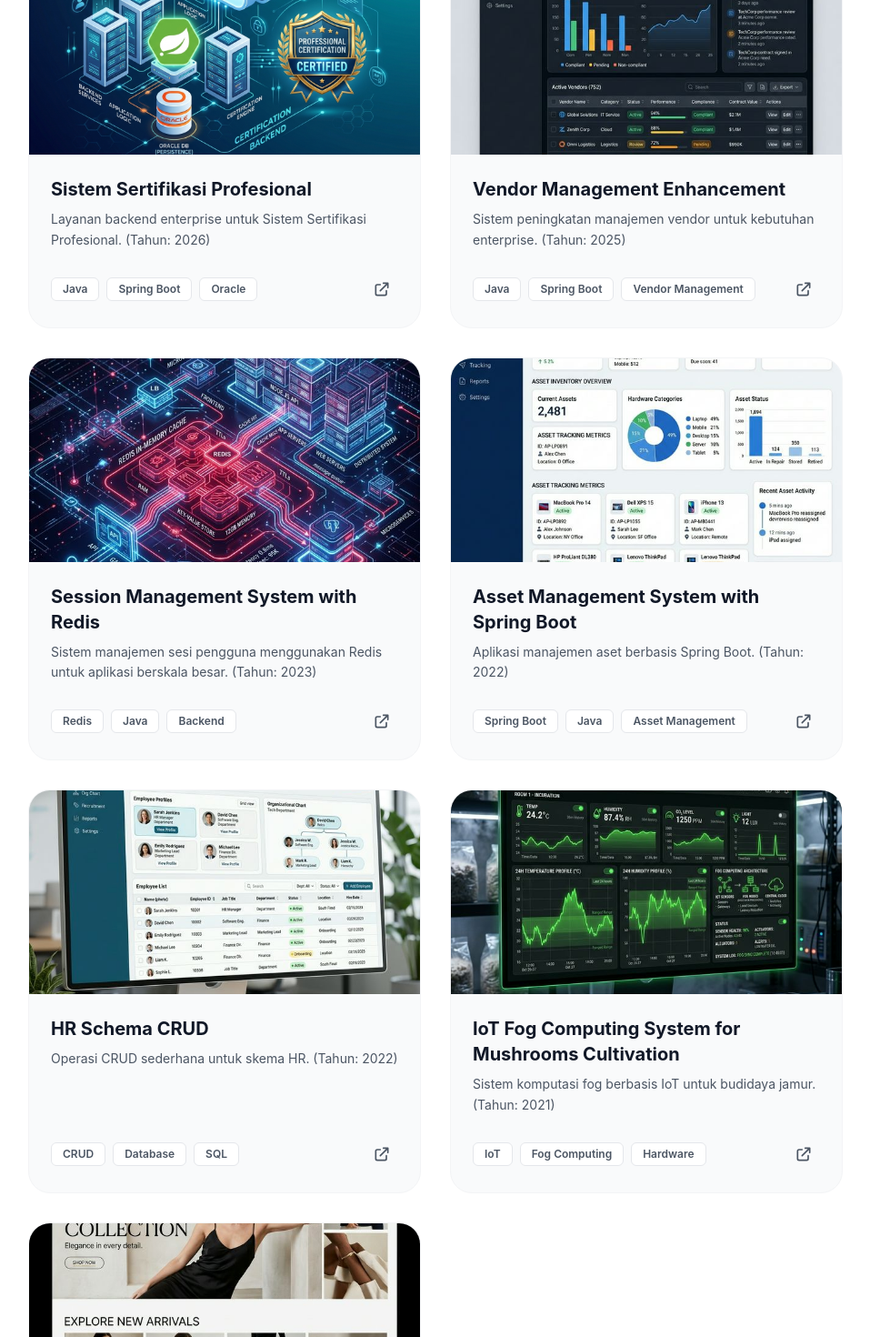
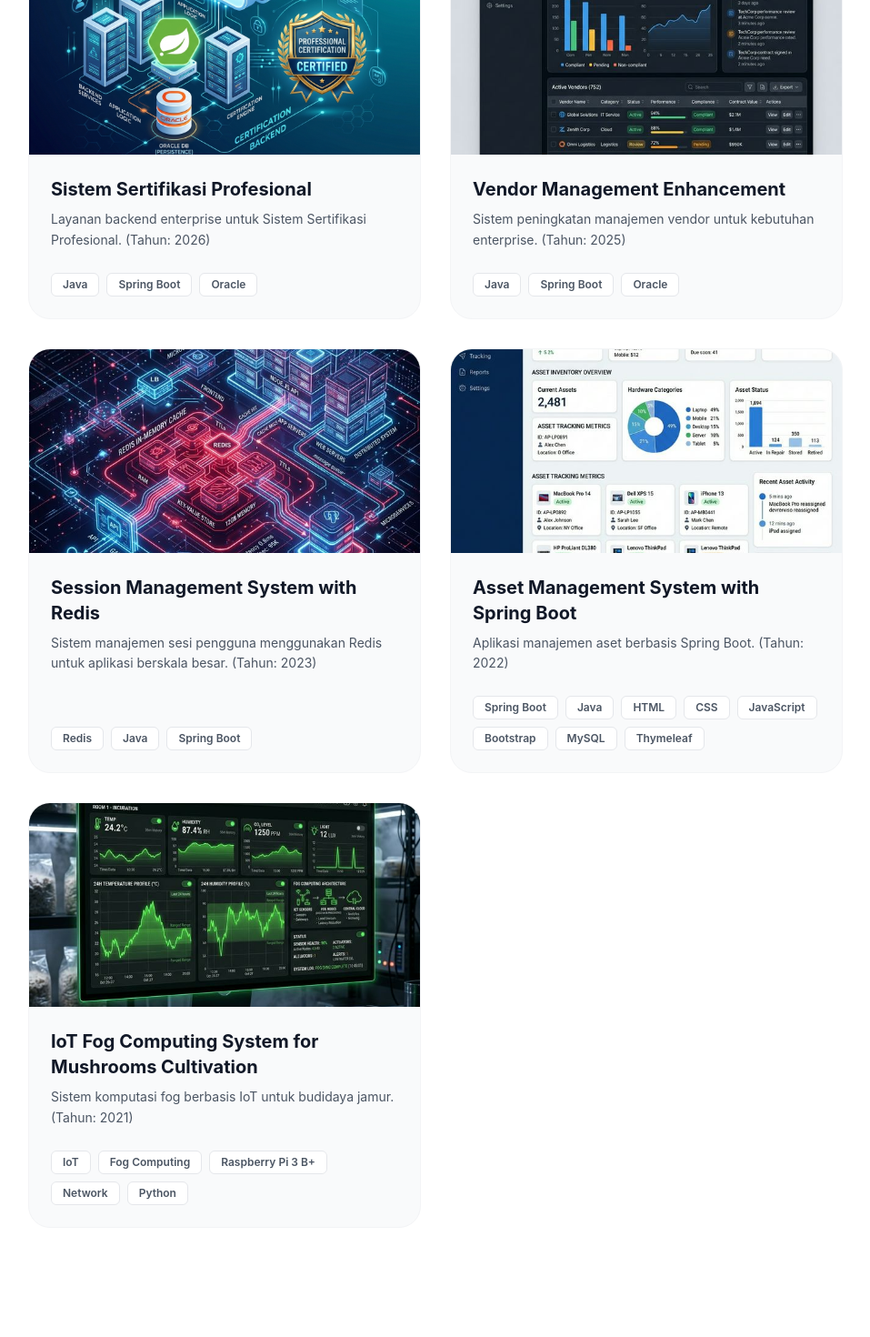
Before and after one commit to bintangmada/bintangmada.github.io, a React (Vite) app: page / in a window 1280 px wide. Shown: the part 864-2334 px from the top of the page at 91% size, without its empty margins (161-1118 px from the left). Built offline with nearby package versions, Linux system fonts and the light colour scheme.

Commit message:
Update portfolio projects tags and hide specific projects

```diff
--- a/src/components/About.jsx
+++ b/src/components/About.jsx
@@ -1,7 +1,7 @@
 import GithubActivity from './GithubActivity';
 
 const About = ({ data }) => {
-    const { about, ui, personal } = data;
+    const { about, ui, personal, projects } = data;
 
     return (
         <section id="about" className="flex flex-col gap-16">
@@ -43,7 +43,7 @@ const About = ({ data }) => {
 
                 <div className="bg-card-light dark:bg-card-dark rounded-2xl p-6 flex flex-col items-center justify-center text-center border border-border-light dark:border-border-dark">
                     <svg className="w-8 h-8 text-accent-light dark:text-accent-dark-text mb-3" fill="none" stroke="currentColor" viewBox="0 0 24 24"><path strokeLinecap="round" strokeLinejoin="round" strokeWidth="1.5" d="M20 7l-8-4-8 4m16 0l-8 4m8-4v10l-8 4m0-10L4 7m8 4v10M4 7v10l8 4"></path></svg>
-                    <span className="text-2xl font-bold text-text-main-light dark:text-text-main-dark mb-1">3</span>
+                    <span className="text-2xl font-bold text-text-main-light dark:text-text-main-dark mb-1">{projects?.filter(p => !p.hidden).length || 0}</span>
                     <span className="text-xs text-text-muted-light dark:text-text-muted-dark uppercase tracking-wider font-semibold">Projects</span>
                 </div>
 
--- a/src/components/Projects.jsx
+++ b/src/components/Projects.jsx
@@ -15,7 +15,7 @@ const Projects = ({ data }) => {
       </div>
 
       <div className="grid grid-cols-1 md:grid-cols-2 gap-8 mt-4">
-        {projects.map((project, index) => (
+        {projects.filter(p => !p.hidden).map((project, index) => (
           <div key={index} className="bg-card-light dark:bg-card-dark rounded-3xl overflow-hidden border border-border-light dark:border-border-dark flex flex-col hover:shadow-md transition-shadow">
 
             <div className="w-full h-48 md:h-56 bg-gray-200 dark:bg-gray-800">
@@ -42,9 +42,9 @@ const Projects = ({ data }) => {
                       </span>
                     ))}
                   </div>
-                  <a href={project.link} target="_blank" rel="noreferrer" className="text-text-muted-light dark:text-text-muted-dark hover:text-accent-light dark:hover:text-accent-dark-text transition-colors p-2">
+                  {/* <a href={project.link} target="_blank" rel="noreferrer" className="text-text-muted-light dark:text-text-muted-dark hover:text-accent-light dark:hover:text-accent-dark-text transition-colors p-2">
                     <svg className="w-5 h-5" fill="none" stroke="currentColor" viewBox="0 0 24 24"><path strokeLinecap="round" strokeLinejoin="round" strokeWidth="2" d="M10 6H6a2 2 0 00-2 2v10a2 2 0 002 2h10a2 2 0 002-2v-4M14 4h6m0 0v6m0-6L10 14"></path></svg>
-                  </a>
+                  </a> */}
               </div>
             </div>
 
--- a/src/data/portfolio.json
+++ b/src/data/portfolio.json
@@ -107,7 +107,9 @@
                     "Java",
                     "Spring Boot",
                     "Thymeleaf",
-                    "HTML/CSS/JS"
+                    "HTML",
+                    "CSS",
+                    "JavaScript"
                 ]
             },
             {
@@ -151,7 +153,7 @@
                 "tags": [
                     "Java",
                     "Spring Boot",
-                    "Vendor Management"
+                    "Oracle"
                 ],
                 "link": "#",
                 "image": "/images/projects/thumbnails/vendor-management.png"
@@ -162,7 +164,7 @@
                 "tags": [
                     "Redis",
                     "Java",
-                    "Backend"
+                    "Spring Boot"
                 ],
                 "link": "#",
                 "image": "/images/projects/thumbnails/session-management.png"
@@ -173,16 +175,22 @@
                 "tags": [
                     "Spring Boot",
                     "Java",
-                    "Asset Management"
+                    "HTML",
+                    "CSS",
+                    "JavaScript",
+                    "Bootstrap",
+                    "MySQL",
+                    "Thymeleaf"
                 ],
                 "link": "#",
                 "image": "/images/projects/thumbnails/asset-management.png"
             },
             {
                 "title": "HR Schema CRUD",
+                "hidden": true,
                 "description": "Operasi CRUD sederhana untuk skema HR. (Tahun: 2022)",
                 "tags": [
-                    "CRUD",
+                    "Oracle",
                     "Database",
                     "SQL"
                 ],
@@ -195,18 +203,23 @@
                 "tags": [
                     "IoT",
                     "Fog Computing",
-                    "Hardware"
+                    "Raspberry Pi 3 B+",
+                    "Network",
+                    "Python"
                 ],
                 "link": "#",
                 "image": "/images/projects/thumbnails/iot-mushrooms.png"
             },
             {
                 "title": "Clothing Store Landing Page & PWA",
+                "hidden": true,
                 "description": "Halaman landing untuk toko pakaian dengan fitur Progressive Web App (PWA). (Tahun: 2020)",
                 "tags": [
-                    "PWA",
-                    "Landing Page",
-                    "Frontend"
+                    "Progressive Web App",
+                    "HTML",
+                    "CSS",
+                    "JavaScript",
+                    "Bootstrap"
                 ],
                 "link": "#",
                 "image": "/images/projects/thumbnails/clothing-store.png"
@@ -400,7 +413,9 @@
                     "Java",
                     "Spring Boot",
                     "Thymeleaf",
-                    "HTML/CSS/JS"
+                    "HTML",
+                    "CSS",
+                    "JavaScript"
                 ]
             },
             {
@@ -444,7 +459,7 @@
                 "tags": [
                     "Java",
                     "Spring Boot",
-                    "Vendor Management"
+                    "Oracle"
                 ],
                 "link": "#",
                 "image": "/images/projects/thumbnails/vendor-management.png"
@@ -455,7 +470,7 @@
                 "tags": [
                     "Redis",
                     "Java",
-                    "Backend"
+                    "Spring Boot"
                 ],
                 "link": "#",
                 "image": "/images/projects/thumbnails/session-management.png"
@@ -466,16 +481,22 @@
                 "tags": [
                     "Spring Boot",
                     "Java",
-                    "Asset Management"
+                    "HTML",
+                    "CSS",
+                    "JavaScript",
+                    "Bootstrap",
+                    "MySQL",
+                    "Thymeleaf"
                 ],
                 "link": "#",
                 "image": "/images/projects/thumbnails/asset-management.png"
             },
             {
                 "title": "HR Schema CRUD",
+                "hidden": true,
                 "description": "Simple CRUD operations for HR schemas. (Year: 2022)",
                 "tags": [
-                    "CRUD",
+                    "Oracle",
                     "Database",
                     "SQL"
                 ],
@@ -488,18 +509,23 @@
                 "tags": [
                     "IoT",
                     "Fog Computing",
-                    "Hardware"
+                    "Raspberry Pi 3 B+",
+                    "Network",
+                    "Python"
                 ],
                 "link": "#",
                 "image": "/images/projects/thumbnails/iot-mushrooms.png"
             },
             {
                 "title": "Clothing Store Landing Page & PWA",
+                "hidden": true,
                 "description": "Landing page and Progressive Web App (PWA) for a clothing store. (Year: 2020)",
                 "tags": [
-                    "PWA",
-                    "Landing Page",
-                    "Frontend"
+                    "Progressive Web App",
+                    "HTML",
+                    "CSS",
+                    "JavaScript",
+                    "Bootstrap"
                 ],
                 "link": "#",
                 "image": "/images/projects/thumbnails/clothing-store.png"
```
Also changed, not shown: 7 other files (tests, documents, lock files or other folders).
